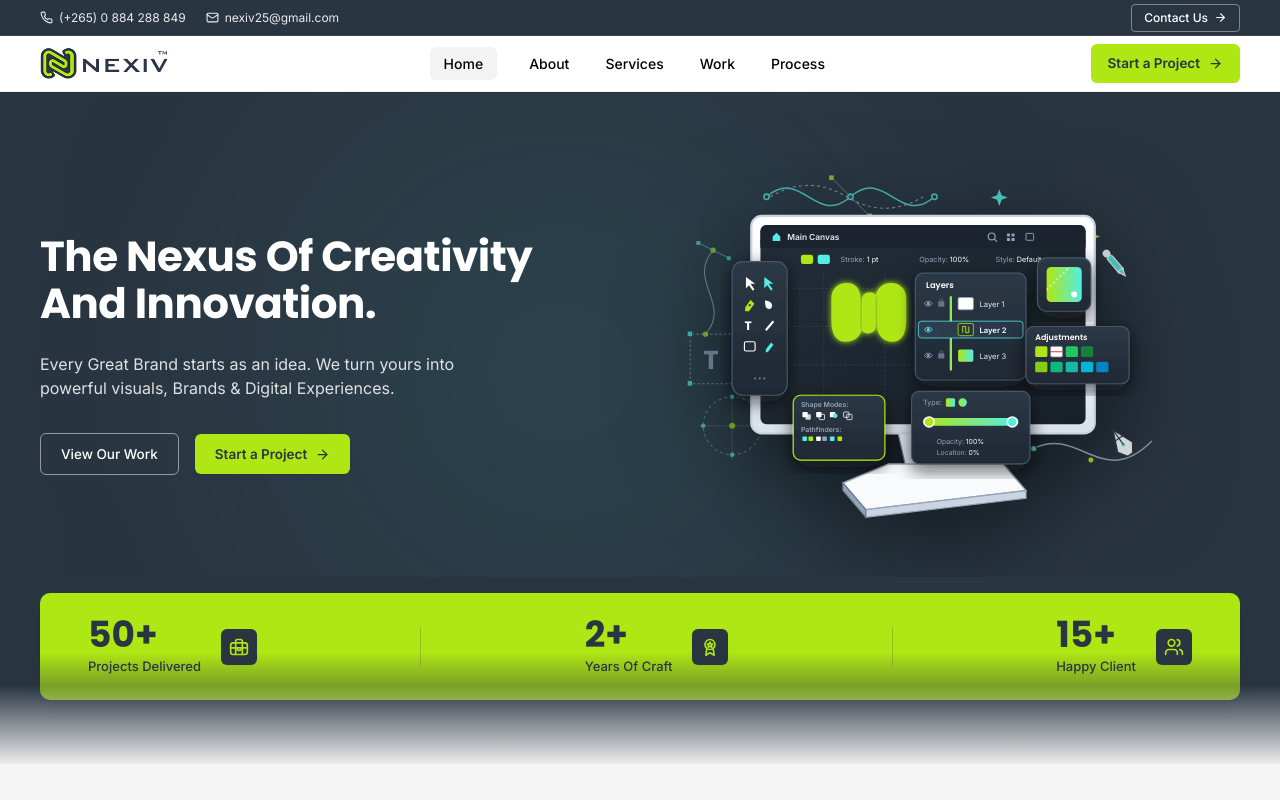
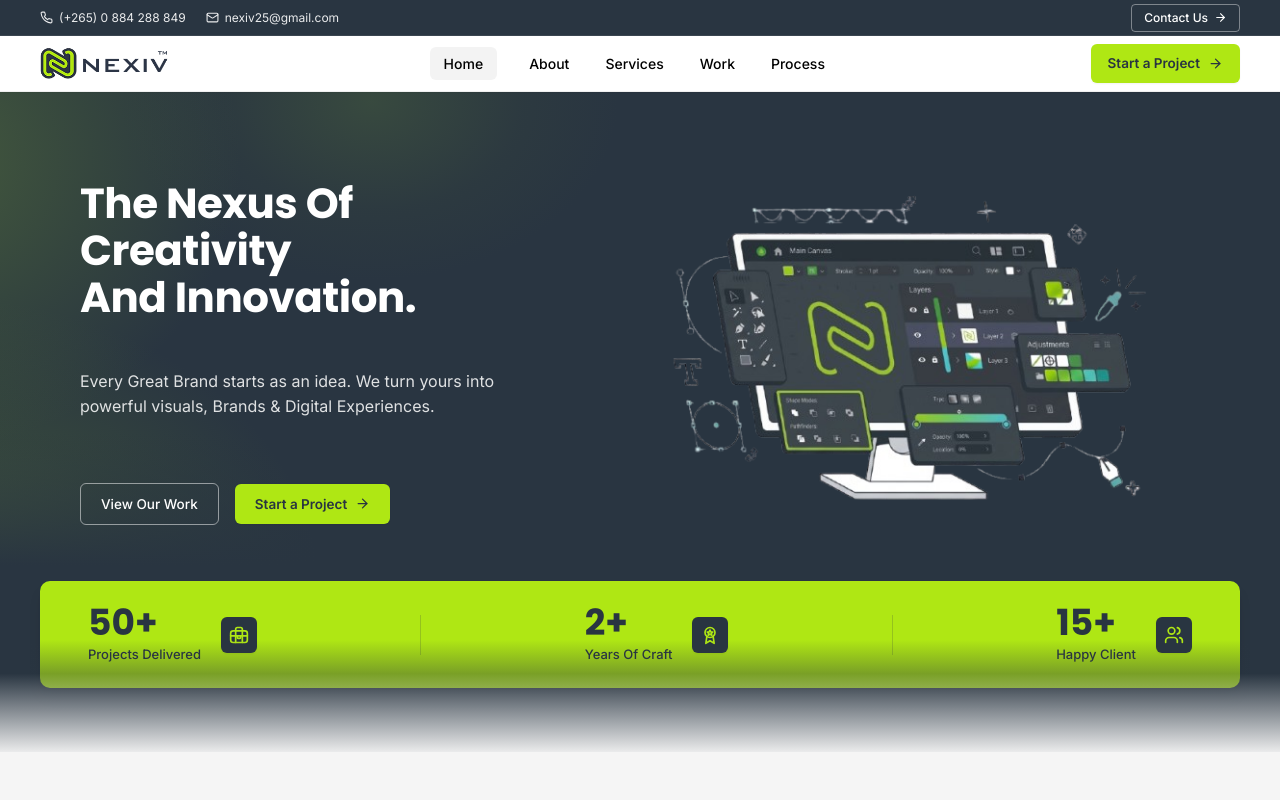
Before and after one commit to FAROOKKALUMBI/NEXIV-WEBSITE, a Next.js app: page / in a window 1280 px wide. Shown: the top 800 px of the page. Built offline with nearby package versions, Linux system fonts and the light colour scheme.

Commit message:
feat: refine hero presentation and illustration

```diff
--- a/components/sections/Hero.tsx
+++ b/components/sections/Hero.tsx
@@ -3,7 +3,6 @@
 import React from "react";
 import { motion } from "framer-motion";
 import { ArrowRight } from "lucide-react";
-import { HeroIllustration } from "../ui/HeroIllustration";
 
 interface HeroProps {
   onOpenContact?: () => void;
@@ -11,23 +10,22 @@ interface HeroProps {
 
 export function Hero({ onOpenContact }: HeroProps) {
   return (
-    <section id="home" className="relative bg-[#293541] pt-10 sm:pt-14 lg:pt-16 pb-6 overflow-hidden">
-      {/* Soft ambient glows in background */}
-      <div
-        aria-hidden="true"
-        className="absolute -top-32 -left-28 w-[680px] h-[680px] rounded-full bg-[#afe714]/14 blur-[130px] pointer-events-none select-none z-0"
-      />
-      <div
-        aria-hidden="true"
-        className="absolute top-10 left-1/4 w-[480px] h-[480px] rounded-full bg-[#53ede3]/10 blur-[140px] pointer-events-none select-none z-0"
-      />
-      <div
-        aria-hidden="true"
-        className="absolute -bottom-28 right-0 w-[780px] h-[780px] rounded-full bg-[#afe714]/12 blur-[150px] pointer-events-none select-none z-0"
-      />
+    <section
+      id="home"
+      className="relative overflow-hidden pt-10 sm:pt-14 lg:pt-16 lg:pb-4"
+      style={{
+        background: `
+          linear-gradient(to bottom, transparent 0%, transparent 72%, rgba(41, 53, 65, 0.56) 88%, #293541 100%),
+          radial-gradient(ellipse 30% 72% at -7% 14%, rgba(112, 149, 54, 0.40) 0%, rgba(87, 119, 53, 0.25) 48%, transparent 86%),
+          radial-gradient(ellipse 22% 43% at 29% 2%, rgba(103, 139, 56, 0.24) 0%, rgba(67, 87, 57, 0.13) 54%, transparent 88%),
+          radial-gradient(ellipse 34% 70% at -5% 105%, rgba(112, 149, 54, 0.43) 0%, rgba(82, 112, 51, 0.25) 50%, transparent 88%),
+          #293541
+        `,
+      }}
+    >
 
       {/* Hero grid */}
-      <div className="relative z-10 max-w-[1280px] mx-auto px-5 sm:px-10 grid grid-cols-1 lg:grid-cols-[1fr_1.22fr] gap-10 lg:gap-12 items-center">
+      <div className="relative z-10 mx-auto grid max-w-[1200px] grid-cols-1 items-center gap-10 px-5 sm:px-10 lg:grid-cols-[1fr_1.22fr] lg:gap-12">
 
         {/* LEFT COLUMN */}
         <motion.div
@@ -37,12 +35,12 @@ export function Hero({ onOpenContact }: HeroProps) {
           transition={{ duration: 0.6, ease: "easeOut" }}
         >
           {/* H1: Exact 2 lines */}
-          <h1 className="font-poppins font-bold text-[32px] sm:text-[38px] lg:text-[42px] leading-[1.12] tracking-[-0.5px] text-white max-w-[500px] mb-6">
+          <h1 className="font-poppins font-bold text-[32px] sm:text-[38px] lg:text-[42px] leading-[1.12] tracking-[-0.5px] text-white max-w-[500px] mb-6 lg:mb-12">
             The Nexus Of Creativity<br />And Innovation.
           </h1>
 
           {/* Paragraph: Exact 2 lines only as requested */}
-          <p className="font-inter font-normal text-[15px] sm:text-[16px] leading-[1.55] text-white/85 max-w-[480px] mb-8">
+          <p className="font-inter font-normal text-[15px] sm:text-[16px] leading-[1.55] text-white/85 max-w-[480px] mb-8 lg:mb-16">
             Every Great Brand starts as an idea. We turn yours into<br className="hidden sm:inline" />
             powerful visuals, Brands &amp; Digital Experiences.
           </p>
@@ -68,9 +66,9 @@ export function Hero({ onOpenContact }: HeroProps) {
           </div>
         </motion.div>
 
-        {/* RIGHT COLUMN — Ultra-HD Vector Illustration with gentle floating ambient animation */}
+        {/* RIGHT COLUMN — Original illustration image */}
         <motion.div
-          className="w-full max-w-[520px] lg:max-w-[580px] mx-auto lg:ml-auto flex items-center justify-center lg:justify-end relative"
+          className="relative mx-auto flex w-full max-w-[500px] items-center justify-center lg:ml-auto lg:max-w-[640px] lg:translate-y-8 lg:justify-end"
           initial={{ opacity: 0, y: 30 }}
           animate={{ opacity: 1, y: 0 }}
           transition={{ duration: 0.6, delay: 0.15, ease: "easeOut" }}
@@ -80,7 +78,12 @@ export function Hero({ onOpenContact }: HeroProps) {
             transition={{ duration: 6, repeat: Infinity, ease: "easeInOut" }}
             className="w-full relative"
           >
-            <HeroIllustration />
+            <img
+              src="/images/hero-illustration.png"
+              alt="NEXIV design workspace illustration"
+              className="block h-auto w-full object-contain [image-rendering:-webkit-optimize-contrast]"
+              loading="eager"
+            />
           </motion.div>
         </motion.div>
 
```
